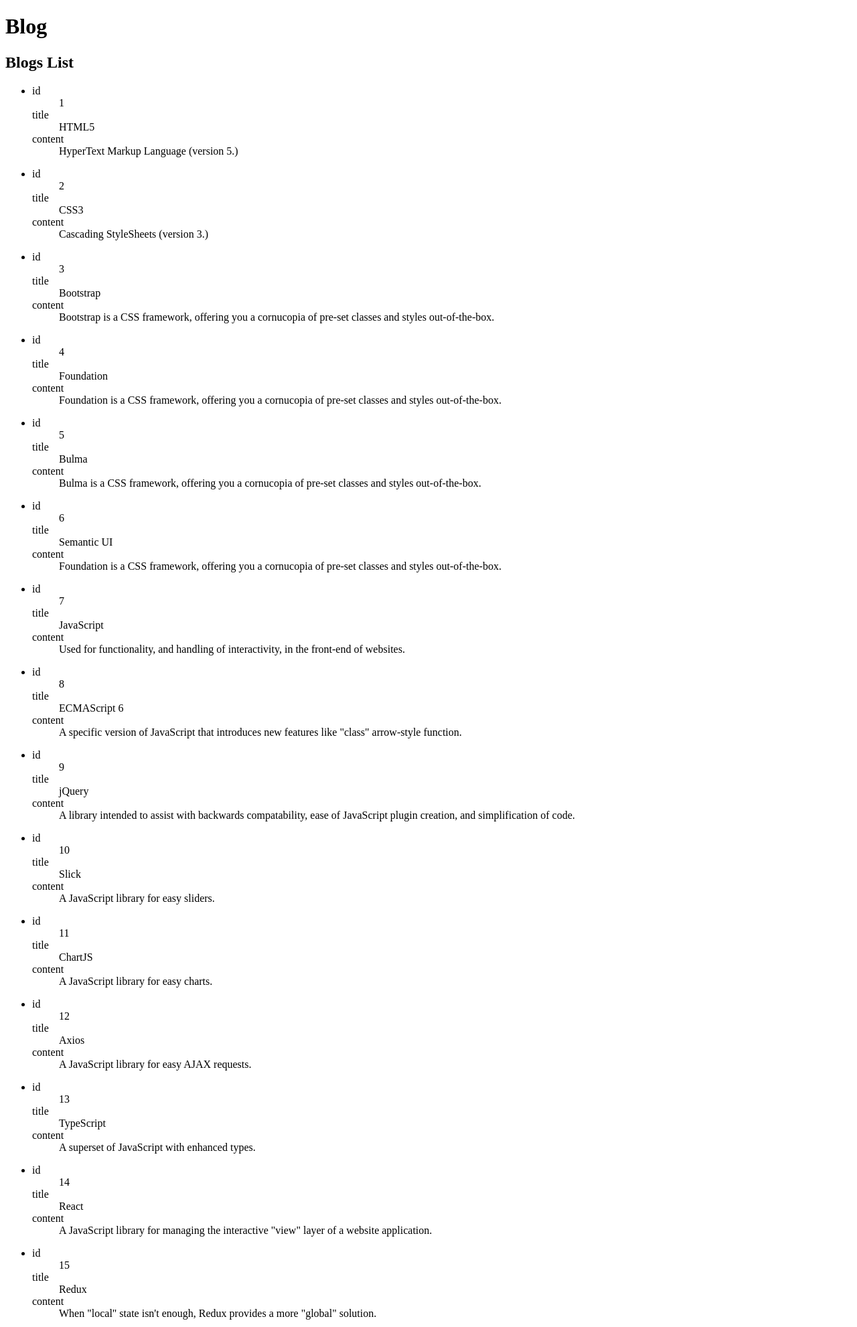
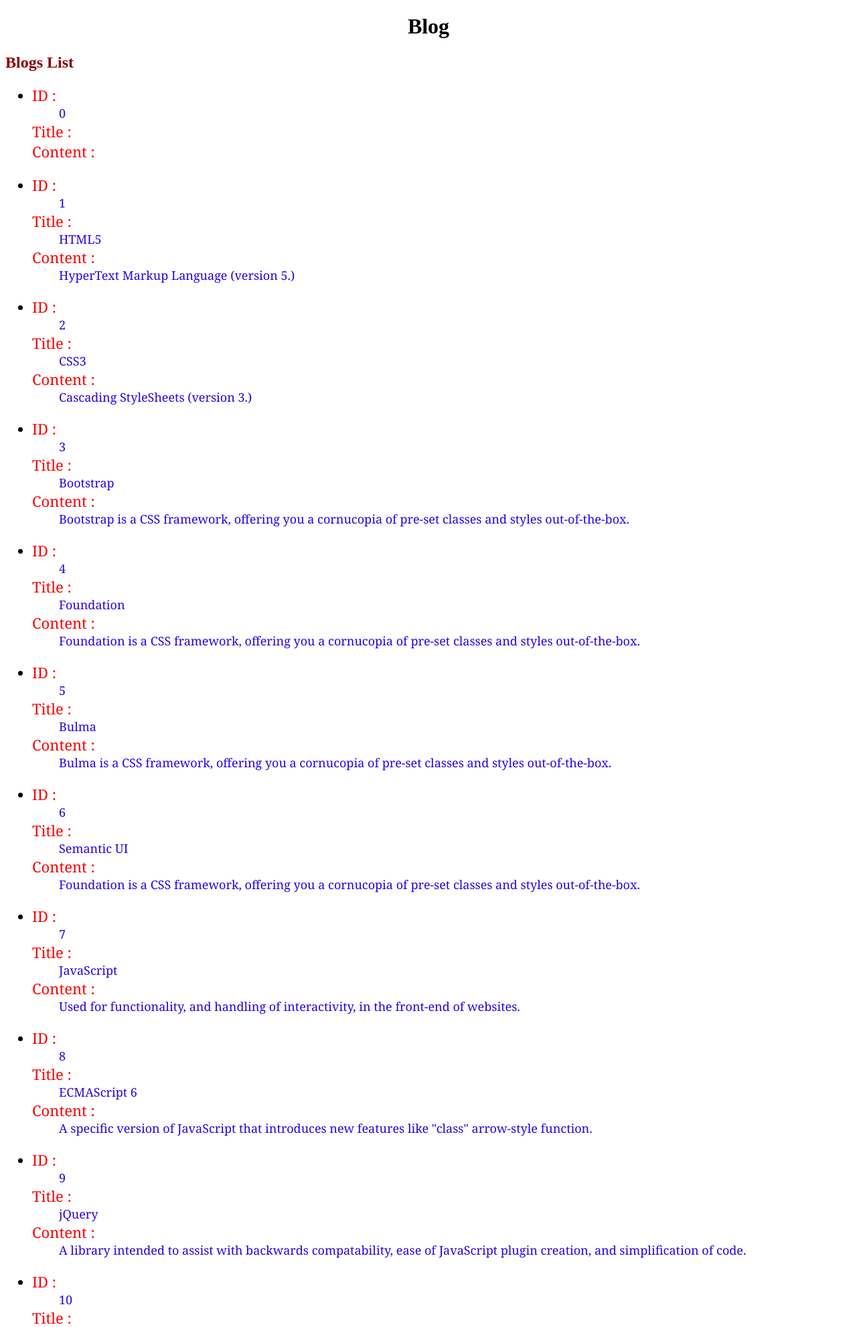
Before and after one commit to Zohairajweh/PHP-Blog-Post, a PHP site: page / in a window 1280 px wide. Shown: the top 1982 px of the page at 67% size. Run offline with PHP 8.4, Linux system fonts and the light colour scheme; data that the repository does not hold is empty.

Commit message:
Add style

```diff
--- a/data/blog.json
+++ b/data/blog.json
@@ -1,5 +1,6 @@
 {
   "articles": [
+    { "id": 0, "title": "", "content": "" },
     { "id": 1, "title": "HTML5", "content": "HyperText Markup Language (version 5.)" },
     { "id": 2, "title": "CSS3", "content": "Cascading StyleSheets (version 3.)" },
     { "id": 3, "title": "Bootstrap", "content": "Bootstrap is a CSS framework, offering you a cornucopia of pre-set classes and styles out-of-the-box." },
--- a/includes/blog.Class.php
+++ b/includes/blog.Class.php
@@ -18,11 +18,11 @@ class Blog {
     ob_start();
     ?>
       <dl>
-        <dt>id</dt>
+        <dt>ID : </dt>
         <dd><?php echo $this->id; ?></dd>
-        <dt>title</dt>
+        <dt>Title :</dt>
         <dd><?php echo $this->title; ?></dd>
-        <dt>content</dt>
+        <dt>Content : </dt>
         <dd><?php echo $this->content; ?></dd>
       </dl>
     <?php
--- a/index.php
+++ b/index.php
@@ -1,13 +1,21 @@
 <?php
+
   ini_set( 'display_errors', 1 );
   ini_set( 'display_startup_errors', 1 );
   error_reporting( E_ALL );
   include './includes/Blogs.Class.php';
+
+  if ( isset( $_POST ) && !empty( $_POST ) )
+  {
+
+    }
 ?><!DOCTYPE html>
 <html lang="en">
 <head>
   <meta charset="UTF-8">
   <meta name="viewport" content="width=device-width, initial-scale=1.0">
+  <link rel="stylesheet" href="./style.css">
+
   <title>Blog</title>
 </head>
 <body>
@@ -17,21 +25,15 @@
     $blogs->output();
   ?>
 
-  <h2>find blogs</h2>
-  <p>blogs</p>
+  <h2>find blogs :</h2>
+  <p>blogs:</p>
+  <div>
+<?php
 
-  <form action="index.php" method="post">
- <p>Enter you blogs ID : <input type="text" name="name" /></p>
- <p><input type="submit" /></p>
-</form>
+     $blogs->findBlogByIndex(21)
 
-Your blog is : <?php  $blogs->findBlogByIndex($_POST['name']); ?>
-
-
-   <?php
-
-  $blogs->findBlogByIndex(4);
 ?>
+</div>
 
 </body>
 </html>
--- /dev/null
+++ b/style.css
@@ -0,0 +1,27 @@
+
+h1{
+    text-align: center;
+}
+h2,p{text-align: left; color: darkred;}
+ul {
+
+font-family: Cambria, Cochin, Georgia, Times, 'Times New Roman', serif;
+    font-size: 20px;
+  }
+
+  div{
+font-family: Cambria, Cochin, Georgia, Times, 'Times New Roman', serif;
+    font-size: 20px;
+     color: blue;  }
+  dl{
+      color: dodgerblue;
+      text-align: left;
+  }
+  dd{
+      color: rgb(41, 0, 226);
+      font-size: 18px;
+  }
+  dt{
+      color: red;
+      font-size: 22px;
+  }
```
